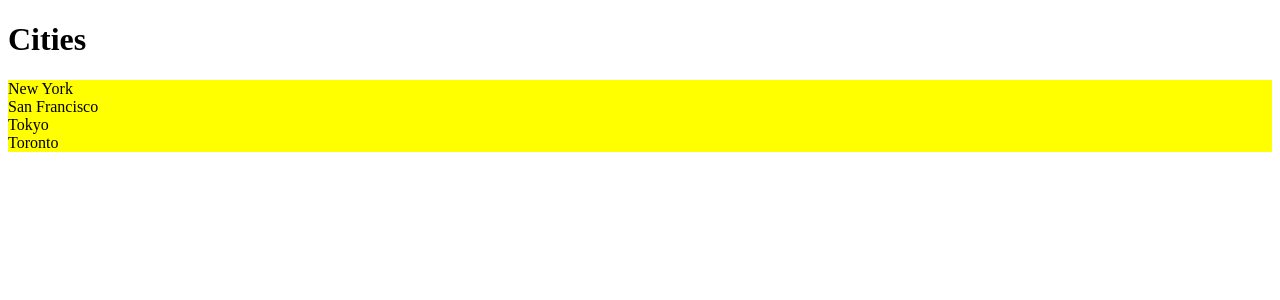
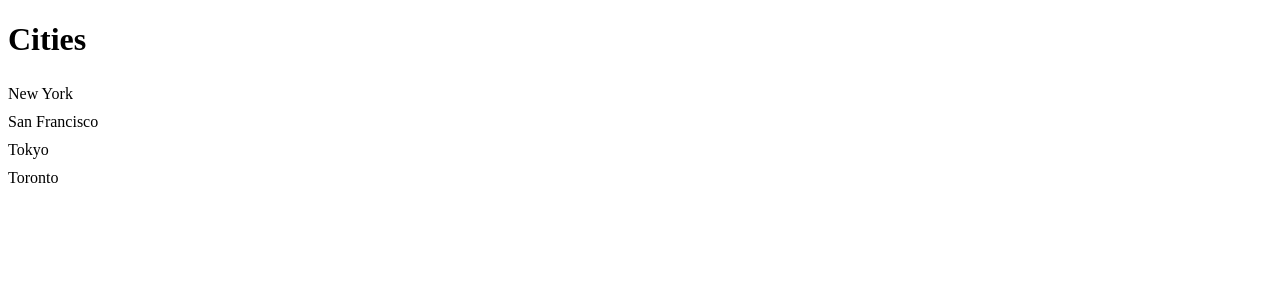
Before and after one commit to prabhu-raja/react-app, a React (Vite) app: page / in a window 1280 px wide. Shown: the top 300 px of the page. Built offline with nearby package versions, Linux system fonts and the light colour scheme.

Commit message:
20 - Styled components

```diff
--- a/package.json
+++ b/package.json
@@ -9,9 +9,11 @@
     "preview": "vite preview"
   },
   "dependencies": {
+    "@types/styled-components": "^5.1.26",
     "bootstrap": "^5.2.3",
     "react": "^18.2.0",
-    "react-dom": "^18.2.0"
+    "react-dom": "^18.2.0",
+    "styled-components": "^5.3.10"
   },
   "devDependencies": {
     "@types/react": "^18.0.27",
--- a/src/components/ListGroup/ListGroup.tsx
+++ b/src/components/ListGroup/ListGroup.tsx
@@ -1,5 +1,20 @@
 import { useState } from 'react';
-import styles from './ListGroup.module.css';
+// import './ListGroup.css';
+import styled from 'styled-components';
+
+const List = styled.ul`
+  list-style: none;
+  padding: 0;
+`;
+
+interface ListItemProps {
+  isActive: boolean;
+}
+
+const ListItem = styled.li<ListItemProps>`
+  padding: 5px 0;
+  background: ${props => props.isActive ? 'blue' : 'none'};
+`;
 
 interface Props {
   items: string[];
@@ -9,28 +24,23 @@
 
 function ListGroup({ items, heading, onSelectItem }: Props) {
   const [selectedIndex, setSelectedIndex] = useState(-1);
-  console.log('😀', styles);
   return (
     <>
       <h1>{heading}</h1>
       {items.length === 0 && <p>No items found</p>}
-      <ul className={[styles.listGroup, styles.container].join(' ')}>
+      <List>
         {items.map((item, index) => (
-          <li
-            className={
-              selectedIndex === index
-                ? 'list-group-item active'
-                : 'list-group-item'
-            }
+          <ListItem
+            isActive={index === selectedIndex}
             key={item}
             onClick={() => {
               onSelectItem(item);
               setSelectedIndex(index);
             }}>
             {item}
-          </li>
+          </ListItem>
         ))}
-      </ul>
+      </List>
     </>
   );
 }
```
Also changed, not shown: src/components/ListGroup/ListGroup.css (renamed from src/components/ListGroup/ListGroup.module.css), 1 other file (tests, documents, lock files or other folders).
